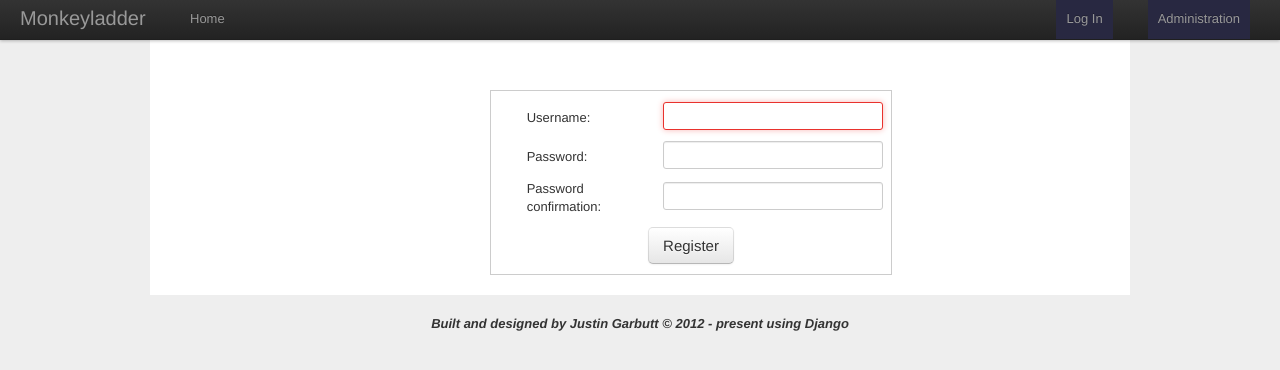
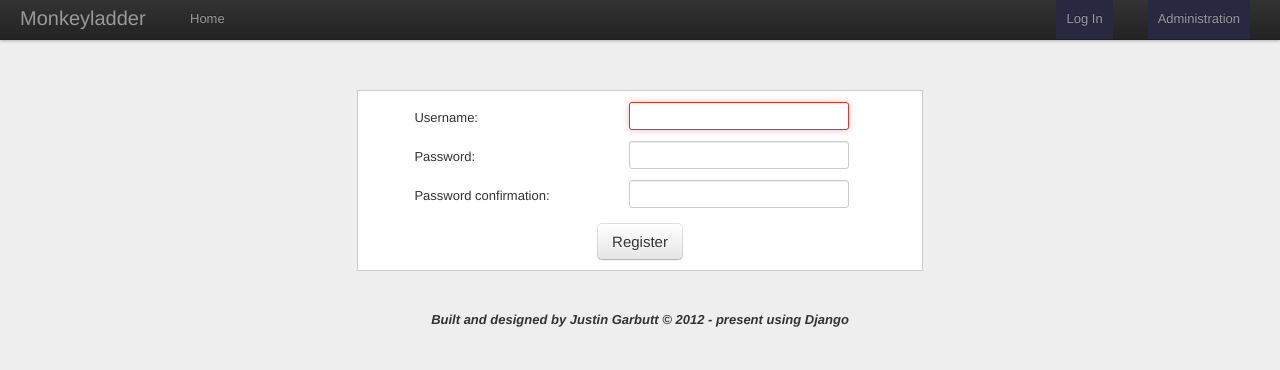
Before and after one commit to garjust/monkeyladder, a Django app: page /accounts/register in a window 1280 px wide. Shown: the top 370 px of the page. Run offline with Django 3.2, Linux system fonts and the light colour scheme; parts of the project's set-up code (start-up, migrations or seed data) failed here and were passed over; some libraries are stand-ins or nearby versions.

Commit message:
styling of login, register pages

```diff
--- a/static/login.css
+++ b/static/login.css
@@ -5,8 +5,17 @@
      margin-right: auto;
  }
 
-#login-page {
+#login-page,
+#register-page {
 	background-color: #eee;
+}
+
+#register-page .monkey-form-div {
+	width: 60%;
+}
+
+#login-page .monkey-form-div {
+	width: 35%;
 }
 
  .monkey-form-span .error {
@@ -25,17 +34,16 @@
 
 .monkey-form-div {
 	margin: 40px auto auto auto;
-	width: 400px;
 	border: 1px solid #ccc;
 	background-color: #fff;
 }
 
-.monkey-form-div > form {
+.monkey-form-div form {
 	margin-top: 10px;
 	margin-bottom: 10px;
 }
 
-.monkey-form-div > table {
+.monkey-form-div table {
 	width: 100%;
 }
 
--- a/templates/accounts/login.html
+++ b/templates/accounts/login.html
@@ -3,8 +3,7 @@
 {% block content %}
 <div id="login-page" class="container">
 	<div class="row">
-	    <div class="span4">&nbsp;</div>
-	    <div class="span4 monkey-form-span">
+	    <div class="span12 monkey-form-span">
 	    {% if form.errors %}
 			<p>Your username and password didn't match. Please try again.</p>
 		{% endif %}
--- a/templates/accounts/register.html
+++ b/templates/accounts/register.html
@@ -1,10 +1,9 @@
 {% extends "base.html" %}
 
 {% block content %}
-<div class="container">
+<div id="register-page" class="container">
 	<div class="row">
-	    <div class="span4">&nbsp;</div>
-	    <div class="span4 monkey-form-span">
+	    <div class="span12 monkey-form-span">
 	    {% if form.errors %}
 			<p>eerrrr</p>
 		{% endif %}
```
